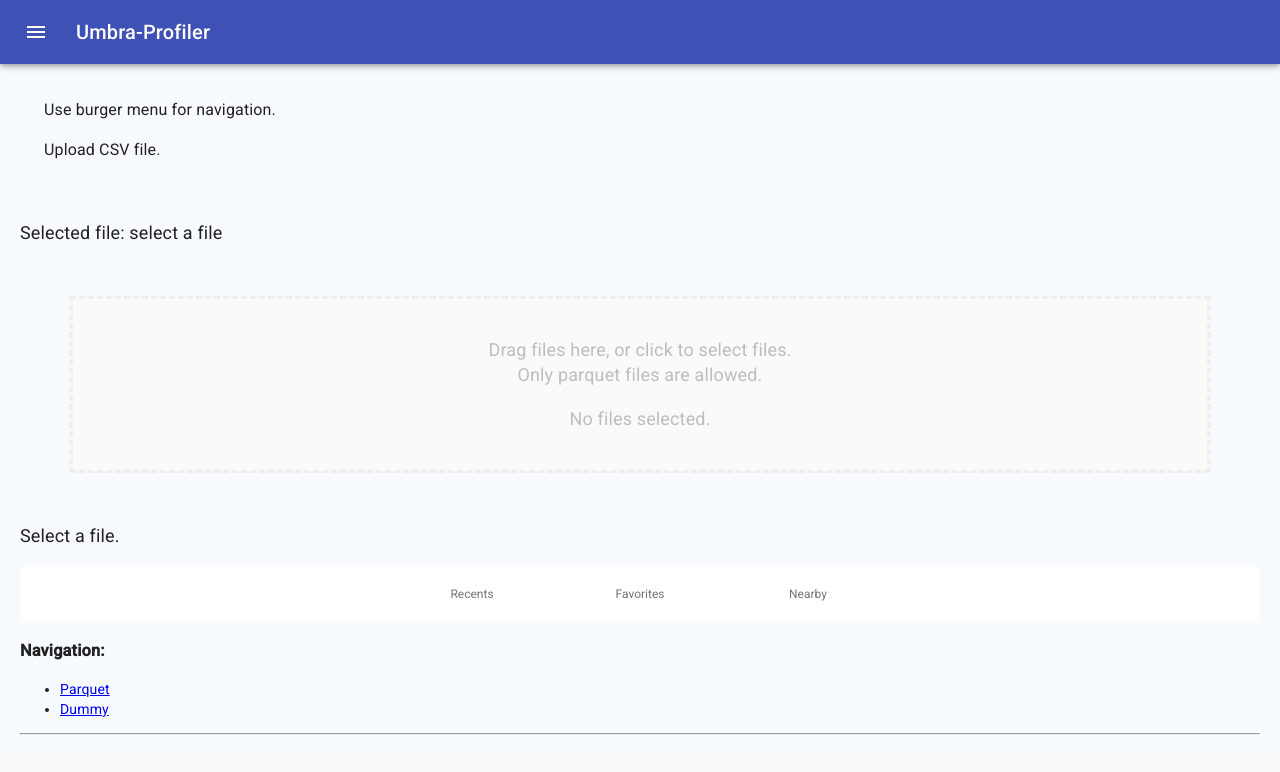
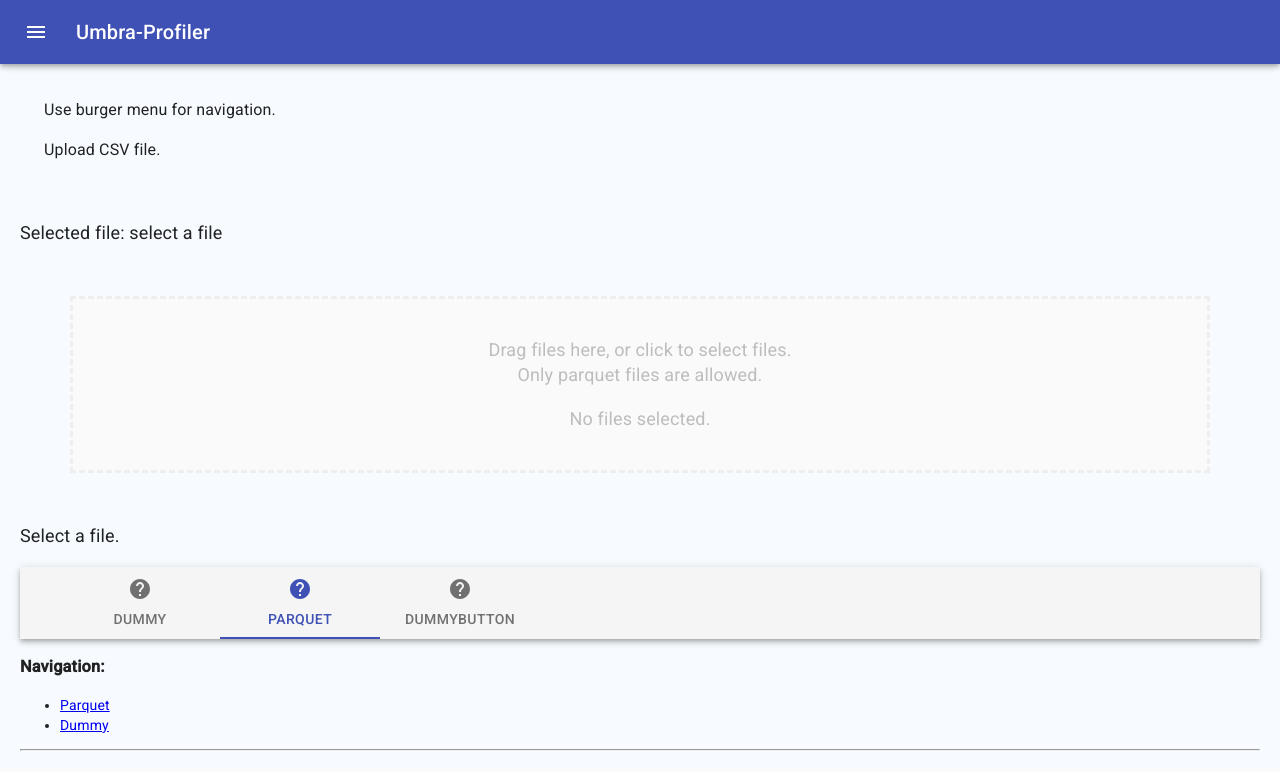
Before and after one commit to umbraperf/umbraperf, a React app: page /parquet in a window 1280 px wide. Shown: the top 772 px of the page. Built offline with nearby package versions, Linux system fonts and the light colour scheme; the HTML template or start-up script is replaced by a standard one.

Commit message:
add dynamic tabs bar with router

```diff
--- a/package.json
+++ b/package.json
@@ -16,10 +16,12 @@
         "node": ">=14.13"
     },
     "dependencies": {
-        "@apache-arrow/ts": "^5.0.0",
+        "@apache-arrow/es5-cjs": "^5.0.0",
+        "@apache-arrow/ts": "5.0.0",
         "@material-ui/core": "^4.12.1",
         "@material-ui/icons": "^4.11.2",
         "@types/d3": "^7.0.0",
+        "apache-arrow": "5.0.0",
         "bootstrap": "^5.0.1",
         "classnames": "^2.3.1",
         "d3": "^7.0.0",
--- a/src/app.tsx
+++ b/src/app.tsx
@@ -12,8 +12,10 @@ import styles from './style/main-app.module.css';
 import Dummy from './components/dummy';
 import Parquet from './components/parquet';
 import PersistentDrawerLeft from './components/drawer';
+import TabPanel from './components/tab_panel';
 import { WorkerAPI } from './worker_api';
-import { BottomNavigation, BottomNavigationAction } from '@material-ui/core';
+import HelpIcon from '@material-ui/icons/Help';
+
 
 
 //Create Redux stroe
@@ -32,17 +34,20 @@ export const routes = [
     {
         path: '/',
         sidebarName: 'Start',
-        component: Dummy
+        component: Dummy,
+        icon: () => {return (<HelpIcon />)},
     },
     {
         path: '/dummy',
         sidebarName: 'Dummy',
-        component: Dummy
+        component: Dummy,
+        icon: () => {return (<HelpIcon />)},
     },
     {
         path: '/parquet',
         sidebarName: 'Parquet',
-        component: Parquet
+        component: Parquet,
+        icon: () => {return (<HelpIcon />)},
     }
 
 ];
@@ -78,13 +83,7 @@ ReactDOM.render(
 
                     <div className="appNavigation">
 
-                        <BottomNavigation
-                            showLabels
-                        >
-                            <BottomNavigationAction label="Recents" />
-                            <BottomNavigationAction label="Favorites" />
-                            <BottomNavigationAction label="Nearby" />
-                        </BottomNavigation>
+                        <TabPanel></TabPanel>
 
                         <h3>Navigation:</h3>
                         <nav className="navbar navbar-expand-lg navbar-light bg-light">
--- a/src/components/drawer.tsx
+++ b/src/components/drawer.tsx
@@ -1,3 +1,5 @@
+//Depreciated
+
 import React from 'react';
 import clsx from 'clsx';
 import { makeStyles, useTheme } from '@material-ui/core/styles';
@@ -93,6 +95,7 @@ function PersistentDrawerLeft(props: any) {
         setOpen(false);
     };
 
+    //get route information from react router
     const activeRoute = (routeName: any) => {
         return props.location.pathname === routeName ? true : false;
       }
--- /dev/null
+++ b/src/components/tab_panel.tsx
@@ -0,0 +1,116 @@
+import React from 'react';
+import { makeStyles, Theme } from '@material-ui/core/styles';
+import AppBar from '@material-ui/core/AppBar';
+import Tabs from '@material-ui/core/Tabs';
+import Tab from '@material-ui/core/Tab';
+import PhoneIcon from '@material-ui/icons/Phone';
+import FavoriteIcon from '@material-ui/icons/Favorite';
+import PersonPinIcon from '@material-ui/icons/PersonPin';
+import HelpIcon from '@material-ui/icons/Help';
+import ShoppingBasket from '@material-ui/icons/ShoppingBasket';
+import ThumbDown from '@material-ui/icons/ThumbDown';
+import ThumbUp from '@material-ui/icons/ThumbUp';
+import Typography from '@material-ui/core/Typography';
+import Box from '@material-ui/core/Box';
+
+import { withRouter, Link } from 'react-router-dom';
+import { routes } from '../app';
+
+
+interface TabPanelProps {
+    children?: React.ReactNode;
+    index: any;
+    value: any;
+}
+
+function TabPanel(props: TabPanelProps) {
+    const { children, value, index, ...other } = props;
+
+    return (
+        <div
+            role="tabpanel"
+            hidden={value !== index}
+            id={`scrollable-force-tabpanel-${index}`}
+            aria-labelledby={`scrollable-force-tab-${index}`}
+            {...other}
+        >
+            {value === index && (
+                <Box p={3}>
+                    <Typography>{children}</Typography>
+                </Box>
+            )}
+        </div>
+    );
+}
+
+function a11yProps(index: any) {
+    return {
+        id: `scrollable-force-tab-${index}`,
+        'aria-controls': `scrollable-force-tabpanel-${index}`,
+    };
+}
+
+const useStyles = makeStyles((theme: Theme) => ({
+    root: {
+        flexGrow: 1,
+        width: '100%',
+        backgroundColor: theme.palette.background.paper,
+    },
+}));
+
+function ScrollableTabsButtonForce(props: any) {
+    const classes = useStyles();
+    const [value, setValue] = React.useState(-1);
+
+    const handleChange = (event: React.ChangeEvent<{}>, newValue: number) => {
+        setValue(newValue);
+    };
+
+    return (
+        <div className={classes.root}>
+            <AppBar position="static" color="default">
+                <Tabs
+                    value={props.location.pathname}
+                    onChange={handleChange}
+                    variant="scrollable"
+                    scrollButtons="on"
+                    indicatorColor="primary"
+                    textColor="primary"
+                    aria-label="scrollable force tabs example"
+                >
+                    {routes.map((prop, key) => {
+                        if(prop.path !== "/"){
+                            return (
+                                <Tab label={prop.sidebarName} value={prop.path} to={prop.path} icon={prop.icon()} component={Link} />
+                            );
+                        }
+                    })}
+                    <Tab label="DummyButton" icon={<HelpIcon />} {...a11yProps(6)} />
+                </Tabs>
+            </AppBar>
+            <TabPanel value={value} index={0}>
+                Item One
+            </TabPanel>
+            <TabPanel value={value} index={1}>
+                Item Two
+            </TabPanel>
+            <TabPanel value={value} index={2}>
+                Item Three
+            </TabPanel>
+            <TabPanel value={value} index={3}>
+                Item Four
+            </TabPanel>
+            <TabPanel value={value} index={4}>
+                Item Five
+            </TabPanel>
+            <TabPanel value={value} index={5}>
+                Item Six
+            </TabPanel>
+            <TabPanel value={value} index={6}>
+                Item Seven
+            </TabPanel>
+        </div>
+    );
+}
+
+export default withRouter(ScrollableTabsButtonForce);
--- a/src/worker.ts
+++ b/src/worker.ts
@@ -1,7 +1,6 @@
 /* eslint-env worker */
 
 import * as profiler_core from '../crate/pkg/shell';
-import { Table } from '@apache-arrow/ts';
 
 export enum WorkerRequestType {
   REGISTER_FILE = 'REGISTER_FILE',
@@ -104,7 +103,6 @@ export function stroreArrowResultFromRust(result: any) {
 
   if(result){
     console.log("send result to main");
-    console.log(result);
     worker.postMessage({
       messageId: 201,
       requestId: 100,
--- a/src/worker_api.ts
+++ b/src/worker_api.ts
@@ -1,5 +1,6 @@
 import { storeResultFromRust } from './controller/web_file_controller';
 import * as model from './worker';
+//import {Table} from "@apache-arrow/ts";
 
 
 const worker = new Worker(new URL('./worker.ts', import.meta.url));
@@ -46,6 +47,9 @@ worker.addEventListener('message', message => {
 
         case model.WorkerResponseType.STORE_RESULT:
             console.log(messageData);
+            //TODO:
+            //const arrowArray = Table.from(messageData);
+            //console.log(arrowArray);
             console.log("main got result from worker.");
             storeResultFromRust(message.data.requestId, messageData);
             break;
--- a/webpack.common.js
+++ b/webpack.common.js
@@ -22,7 +22,7 @@ export function configure(params) {
             clean: true,
         },
         resolve: {
-            extensions: ['.ts', '.tsx', '.js', '.jsx', '.css', '.wasm'],
+            extensions: ['.ts', '.tsx', '.js', '.jsx', '.css', '.wasm', '.mjs'],
         },
         module: {
             rules: [
@@ -101,6 +101,12 @@ export function configure(params) {
                         name: 'static/[name].[contenthash].[ext]',
                     },
                 },
+                {
+                    test: /\.m?js/,
+                    resolve: {
+                        fullySpecified: false
+                    }
+                },
             ],
         },
         optimization: {
```
Also changed, not shown: src/components/file_uploader.tsx (added), 1 other file (tests, documents, lock files or other folders).
